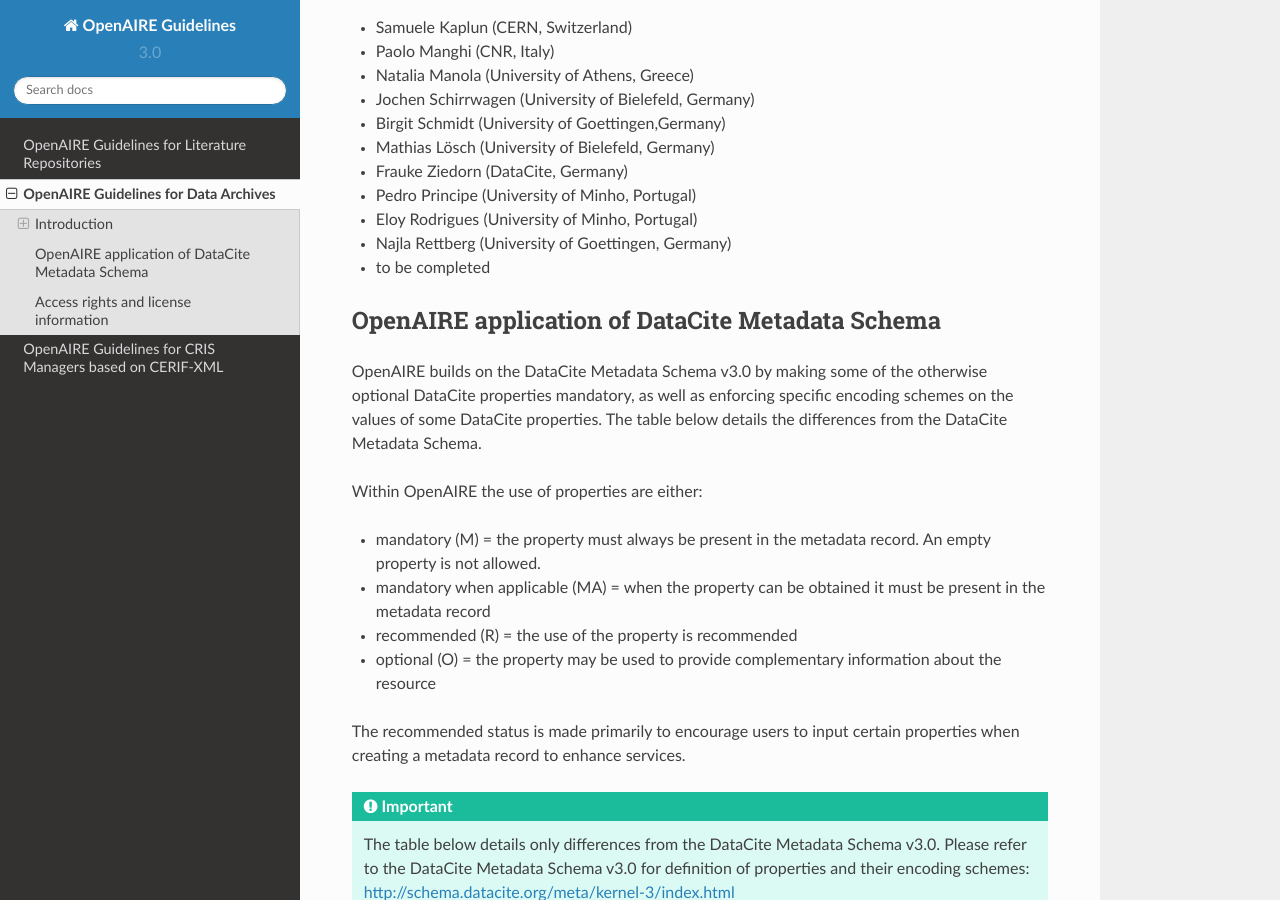
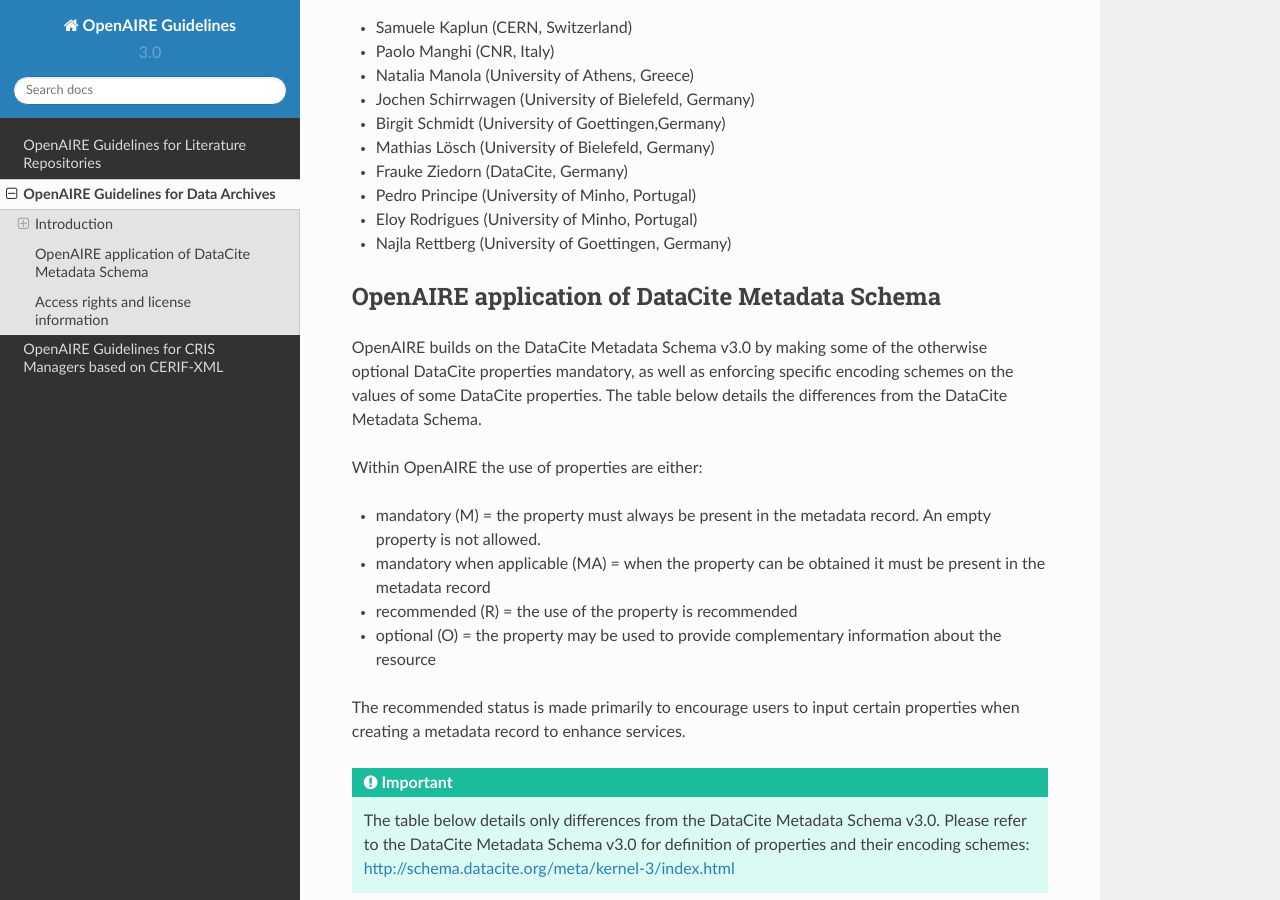
Before and after one commit to pedroprincipe/guidelines, a Sphinx documentation site: the page built from docs/data/index.rst, in a window 1280 px wide and 900 px high, scrolled down 1814 px. Built offline with Sphinx 7.4.7 and the Read the Docs theme 2.0.0, drawn with Linux system fonts in a browser that asks for light colours.

Commit message:
Update index.rst

```diff
--- a/docs/data/index.rst
+++ b/docs/data/index.rst
@@ -59,8 +59,6 @@
 - Pedro Principe (University of Minho, Portugal)
 - Eloy Rodrigues (University of Minho, Portugal)
 - Najla Rettberg (University of Goettingen, Germany)
-- to be completed
-
 
 OpenAIRE application of DataCite Metadata Schema
 ------------------------------------------------
```
